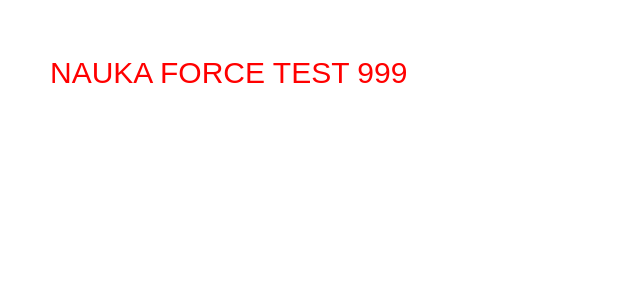
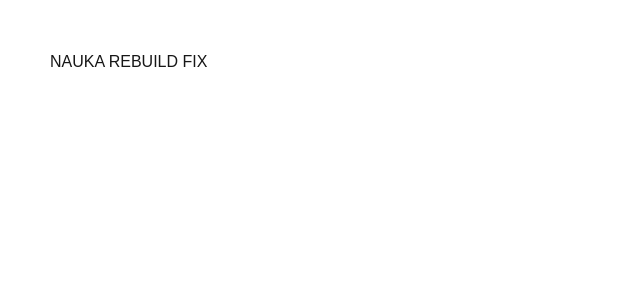
Before and after one commit to anisafitriaalprianti/nauka-clean, a Next.js app: page / in a window 1280 px wide. Shown: the top 300 px of the page, without its empty margins (0-640 px from the left). Built offline with nearby package versions, Linux system fonts and the light colour scheme.

Commit message:
Update page.tsx

```diff
--- a/app/page.tsx
+++ b/app/page.tsx
@@ -1,7 +1,7 @@
 export default function Home() {
   return (
-    <div style={{ padding: 50, fontSize: 30, color: 'red' }}>
-      NAUKA FORCE TEST 999
+    <div style={{ padding: 50 }}>
+      NAUKA REBUILD FIX
     </div>
   );
 }
```
